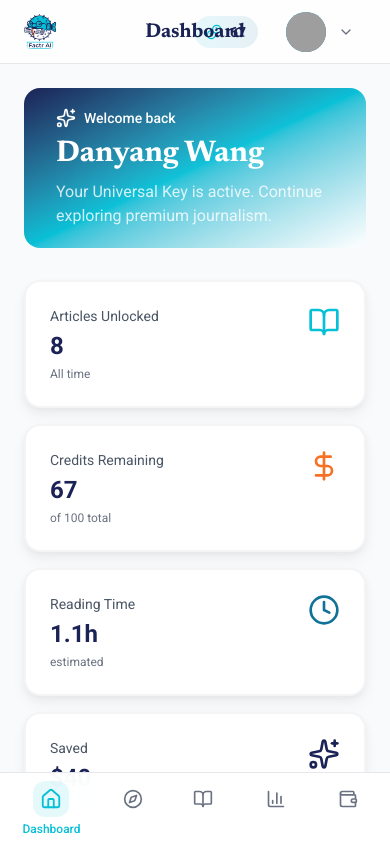
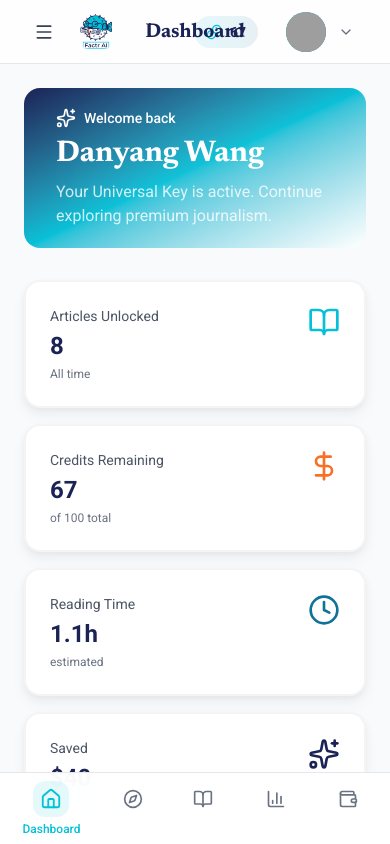
Before and after one commit to joshua-daniel-lee/factr-demo, a Next.js app: page / in a window 390 px wide. Shown: the top 844 px of the page. Built offline with nearby package versions, Linux system fonts and the light colour scheme; grey boxes are pictures that could not be loaded.

Commit message:
fix: Enable mobile hamburger menu and fix navigation on mobile screens

```diff
--- a/components/AppShell.tsx
+++ b/components/AppShell.tsx
@@ -23,7 +23,7 @@ export default function AppShell({ children, title }: AppShellProps) {
       {/* Backdrop Overlay */}
       {sidebarOpen && (
         <div
-          className="hidden md:block fixed inset-0 bg-black/20 backdrop-blur-sm z-20 transition-opacity"
+          className="md:hidden fixed inset-0 bg-black/20 backdrop-blur-sm z-20 transition-opacity"
           onClick={() => setSidebarOpen(false)}
         />
       )}
--- a/components/Header.tsx
+++ b/components/Header.tsx
@@ -20,11 +20,11 @@ export default function Header({ title, showLogo = false, onMenuClick, sidebarOp
       <div className="h-full px-6 flex items-center justify-between relative">
         {/* Left: Menu Button + Logo (mobile) */}
         <div className="flex items-center gap-4">
-          {/* Menu Toggle Button (Desktop only) */}
+          {/* Menu Toggle Button */}
           {onMenuClick && (
             <button
               onClick={onMenuClick}
-              className="hidden md:flex items-center justify-center w-10 h-10 rounded-xl hover:bg-gray-100 transition-colors"
+              className="flex items-center justify-center w-10 h-10 rounded-xl hover:bg-gray-100 transition-colors"
               aria-label="Toggle sidebar"
             >
               {sidebarOpen ? (
--- a/components/Navigation.tsx
+++ b/components/Navigation.tsx
@@ -44,9 +44,9 @@ export default function Navigation({ isOpen = false, onClose }: NavigationProps)
 
   return (
     <>
-      {/* Desktop Sidebar */}
+      {/* Sidebar (Mobile & Desktop) */}
       <nav className={`
-        hidden md:flex fixed left-0 top-0 h-full w-[280px] bg-white border-r border-gray-200 flex-col z-30
+        flex fixed left-0 top-0 h-full w-[280px] bg-white border-r border-gray-200 flex-col z-30
         transition-transform duration-300 ease-in-out
         ${isOpen ? 'translate-x-0' : '-translate-x-full'}
       `}>
```
